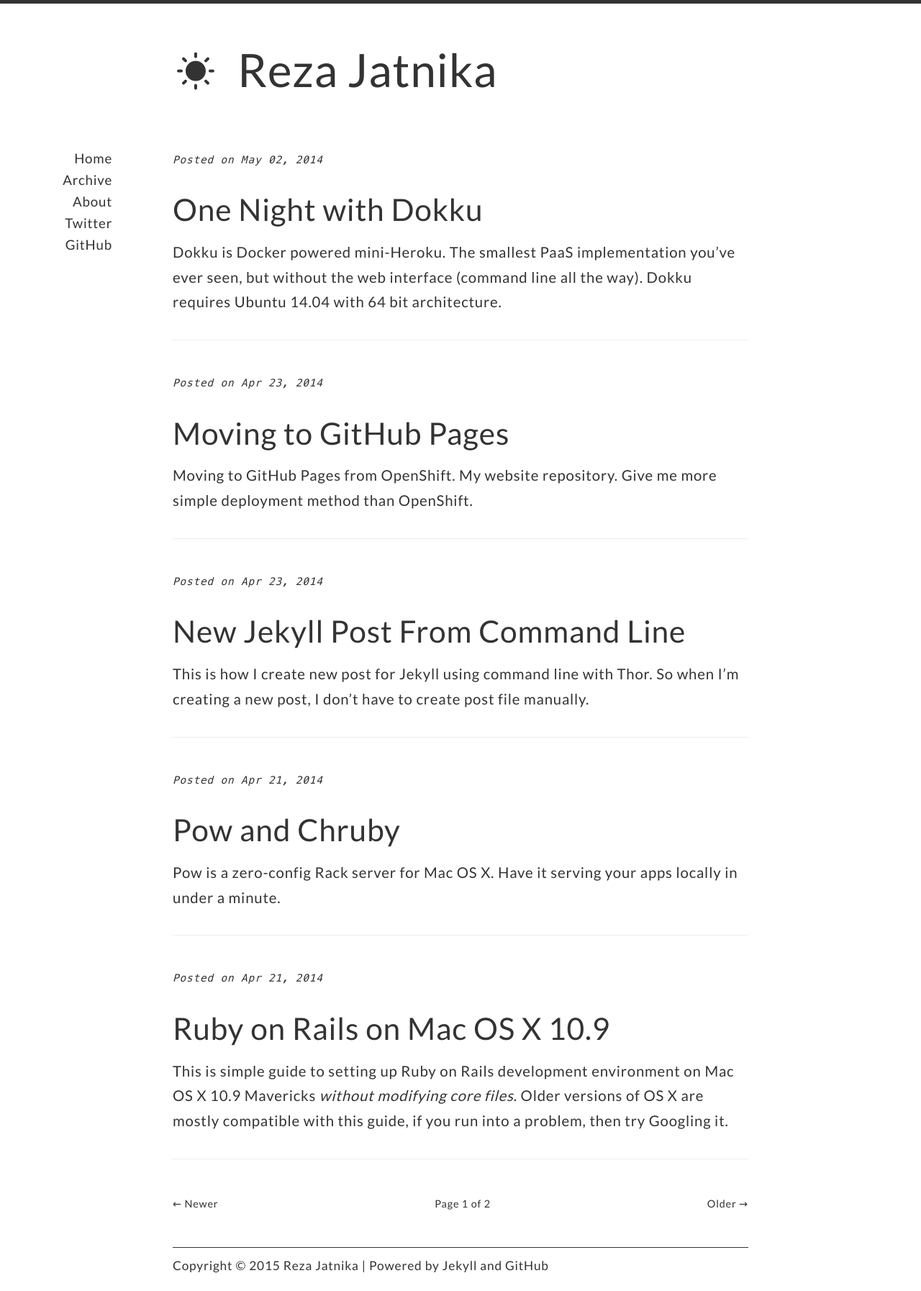
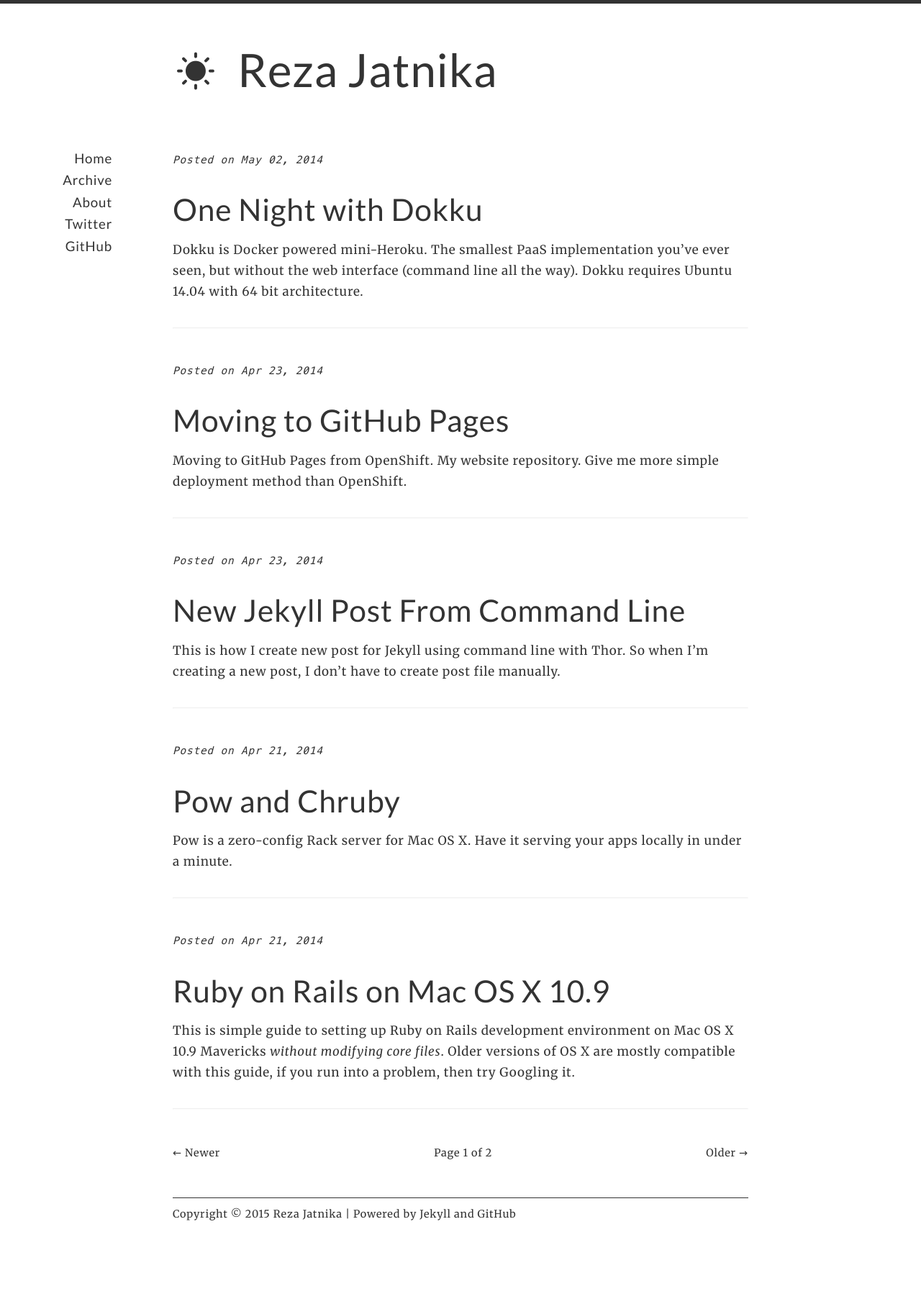
Before and after one commit to rezajatnika/rezajatnika.github.io, a Jekyll site: the page built from index.html, in a window 1280 px wide. Shown: the whole page at 72% size. Built offline with Jekyll 4.4.1, drawn with Linux system fonts in a browser that asks for light colours; nearby versions of some CDN libraries; Markdown is read by kramdown in place of the engine named in the settings; the list of posts is cut into pages by our own code; after the commit the page ends 1719 px from its top, so only the background shows below that.

Commit message:
Update style.css

```diff
--- a/_layouts/default.html
+++ b/_layouts/default.html
@@ -6,7 +6,8 @@
   <meta name="viewport" content="width=device-width">
   <link href="/assets/css/style.css" rel="stylesheet" />
   <link href="/assets/css/colors.css" rel="stylesheet" />
-  <link href='http://fonts.googleapis.com/css?family=Lato&subset=latin,latin-ext' rel='stylesheet' type='text/css'>
+  <link href='//fonts.googleapis.com/css?family=Lato:400,700,400italic,700italic&subset=latin,latin-ext' rel='stylesheet' type='text/css'>
+  <link href='http://fonts.googleapis.com/css?family=Merriweather:400,400italic,700,700italic' rel='stylesheet' type='text/css'>
   <!--[if lt IE 9]>
     <script src="http://html5shiv.googlecode.com/svn/trunk/html5.js"></script>
   <![endif]-->
@@ -35,7 +36,6 @@
   <footer id="footer">
     <p class="copyright">Copyright &copy; {{ site.time | date: '%Y' }} <a href="mailto:im@reza.re">{{ site.name }}</a> | Powered by <a href="http://jekyllrb.com">Jekyll</a> and <a href="https://github.com">GitHub</a></p>
   </footer>
-
   <!-- Addition scripts -->
   <script src="//ajax.googleapis.com/ajax/libs/jquery/1.10.1/jquery.min.js"></script>
 </body>
--- a/assets/css/style.css
+++ b/assets/css/style.css
@@ -10,7 +10,6 @@ html, body, div, span, applet, object, iframe, h1, h2, h3, h4, h5, h6, p, blockq
 }
 
 html {
-  text-rendering: optimizeLegibility;
   border-top: solid 5px #333333;
 }
 
@@ -19,7 +18,7 @@ article, aside, details, figcaption, figure, footer, header, hgroup, menu, nav,
 }
 
 body {
-	line-height: 1;
+	line-height: 1.5;
 }
 
 ol, ul {
@@ -44,7 +43,7 @@ table {
 /*** Basics ***/
 
 body {
-	font-family: Lato, Verdana, serif;
+	font-family: 'Merriweather', Verdana, serif;
 	font-size: 17px;
   font-weight: normal;
   font-style: normal;
@@ -63,7 +62,7 @@ a:hover {
 }
 
 p {
-  font-size: 1.2em;
+  font-size: 1em;
   margin-bottom: 15px;
 	line-height: 1.7;
 }
@@ -130,6 +129,7 @@ acronym, abbr {
 }
 
 h1 {
+	font-family: 'Lato', serif;
 	font-size: 2em;
 	margin: 0 0 10px 0;
 }
@@ -222,7 +222,7 @@ h3 {
 	margin: 50px auto 20px auto;
 	padding-top: 10px;
 	font-size: 0.85em;
-	border-top: 1px solid #EFAC15;
+	border-top: 1px solid #333333;
 }
 
 #content {
@@ -245,7 +245,7 @@ h3 {
 
 #sidebar a {
 	border: none;
-	font-family: Lato, serif;
+	font-family: 'Lato', serif;
 	font-size: 1.1em;
 	padding: 2px 4px;
 }
@@ -289,7 +289,7 @@ article .meta {
 
 span.meta {
 	padding-top: 6px;
-  font-family: Lato;
+  font-family: 'Lato';
 	font-size: 0.85em;
 }
 
```
